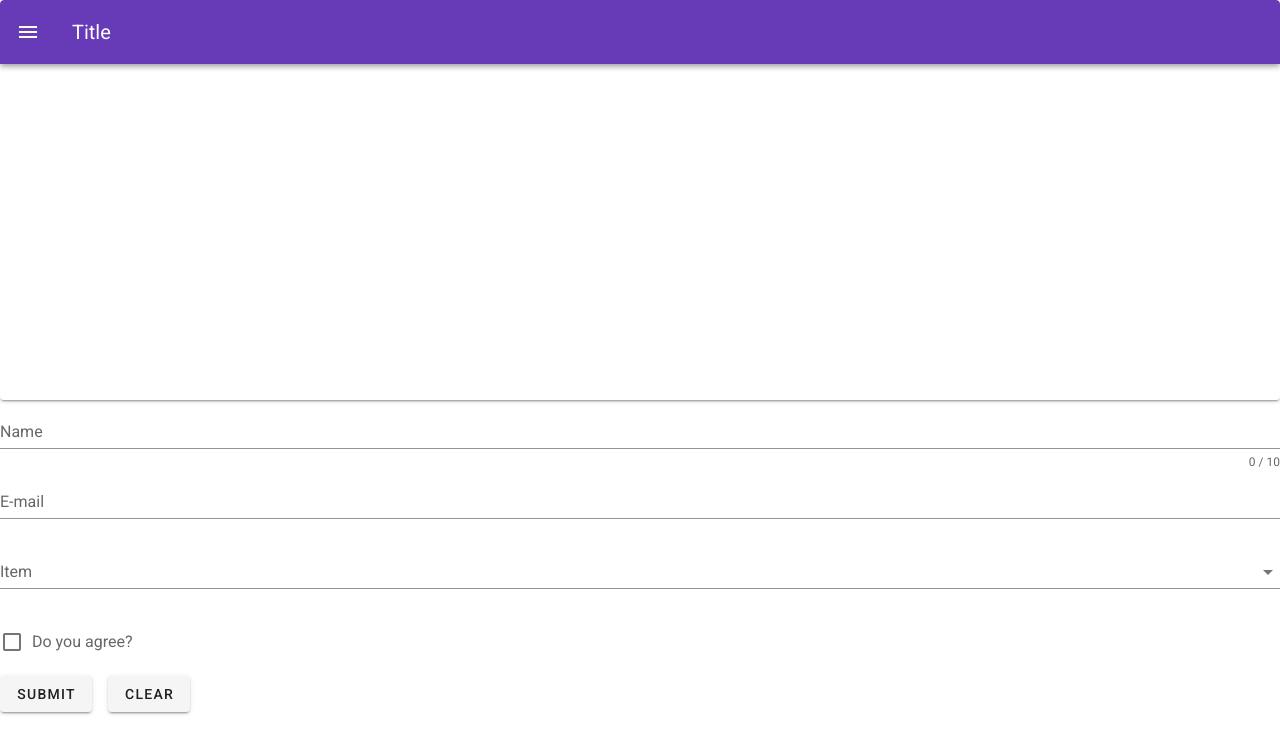
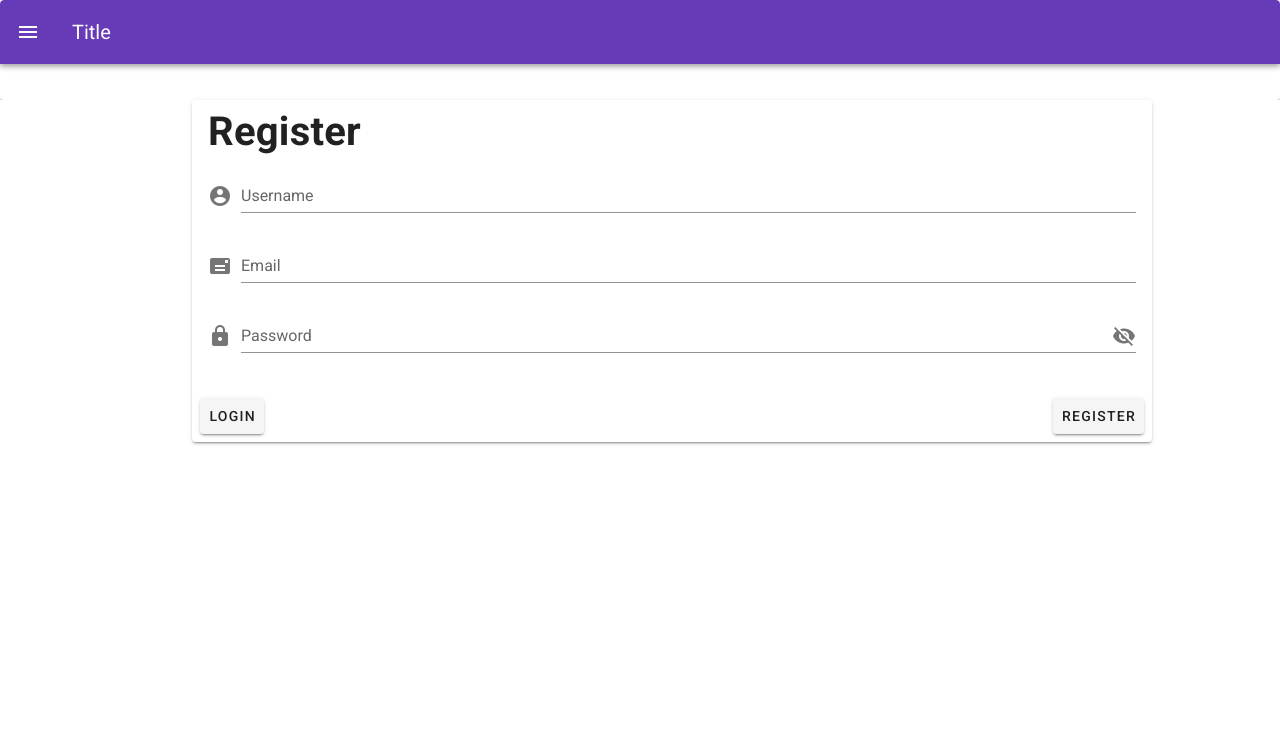
Before and after one commit to Niniatura/1er-proyecto-final-marcos, a Vue app: page / in a window 1280 px wide. Shown: the top 754 px of the page. Built offline with nearby package versions, Linux system fonts and the light colour scheme.

Commit message:
Toggle register login

```diff
--- a/src/components/FormRegistro.vue
+++ b/src/components/FormRegistro.vue
@@ -1,59 +1,78 @@
 <template>
-  <form>
-    <v-text-field
-      v-model="name"
-      :error-messages="nameErrors"
-      :counter="10"
-      label="Name"
-      required
-      @input="$v.name.$touch()"
-      @blur="$v.name.$touch()"
-    ></v-text-field>
-    <v-text-field
-      v-model="email"
-      :error-messages="emailErrors"
-      label="E-mail"
-      required
-      @input="$v.email.$touch()"
-      @blur="$v.email.$touch()"
-    ></v-text-field>
-    <v-select
-      v-model="select"
-      :items="items"
-      :error-messages="selectErrors"
-      label="Item"
-      required
-      @change="$v.select.$touch()"
-      @blur="$v.select.$touch()"
-    ></v-select>
-    <v-checkbox
-      v-model="checkbox"
-      :error-messages="checkboxErrors"
-      label="Do you agree?"
-      required
-      @change="$v.checkbox.$touch()"
-      @blur="$v.checkbox.$touch()"
-    ></v-checkbox>
-
-    <v-btn
-      class="mr-4"
-      @click="submit"
-    >
-      submit
-    </v-btn>
-    <v-btn @click="clear">
-      clear
-    </v-btn>
-  </form>
+  <v-app>
+    <v-card class="register-form">
+      <v-window v-model="step">
+      <v-window-item :value="1">
+        <v-card-title>
+          <h1>Register</h1>
+        </v-card-title>
+        <v-card-text>
+          <v-form>
+            <v-text-field label="Username" prepend-icon="mdi-account-circle"/>
+            <v-text-field
+              v-model="email"
+              :error-messages="emailErrors"
+              label="Email"
+              required
+              prepend-icon="mdi-mail"
+          />
+            <v-text-field
+              :type="showPassword ? 'text' : 'password'"
+              prepend-icon="mdi-lock" append-icon="mdi-eye-off"
+              label="Password"
+              @click:append="showPassword = !showPassword"
+            />
+          </v-form>
+        </v-card-text>
+        <v-card-actions>
+          <v-btn @click="step++">Login</v-btn>
+          <v-spacer></v-spacer>
+          <v-btn>Register</v-btn>
+        </v-card-actions>
+      </v-window-item>
+      <v-window-item :value="2">
+        <v-card-title>
+          <h1>Login</h1>
+        </v-card-title>
+        <v-card-text>
+          <v-form>
+            <v-text-field label="Username" prepend-icon="mdi-account-circle"/>
+            <v-text-field
+              :type="showPassword ? 'text' : 'password'"
+              prepend-icon="mdi-lock" append-icon="mdi-eye-off"
+              label="Password"
+              @click:append="showPassword = !showPassword"
+            />
+          </v-form>
+        </v-card-text>
+         <v-card-actions>
+          <v-btn @click="step--">Register</v-btn>
+          <v-spacer></v-spacer>
+          <v-btn>Login</v-btn>
+        </v-card-actions>
+      </v-window-item>
+      </v-window>
+      </v-card>
+  </v-app>
 </template>
 
 <script>
 
 export default {
-    name:'FormRegistro'
+    name:'FormRegistro',
+    data: () => ({
+    step: 1,
+    showPassword: false
+  }),
+  props: {
+    source: String
+  }
 }
 </script>
 
-<style lang="scss" scoped>
-
+<style scoped>
+.register-form{
+  max-width: 75%;
+  margin-left: 15% !important;
+}
 </style>
--- a/src/components/NavHeader.vue
+++ b/src/components/NavHeader.vue
@@ -1,7 +1,7 @@
 <template>
   <v-card
     class="mx-auto overflow-hidden"
-    height="400"
+    height="100"
   >
     <v-app-bar
       color="deep-purple"
```
